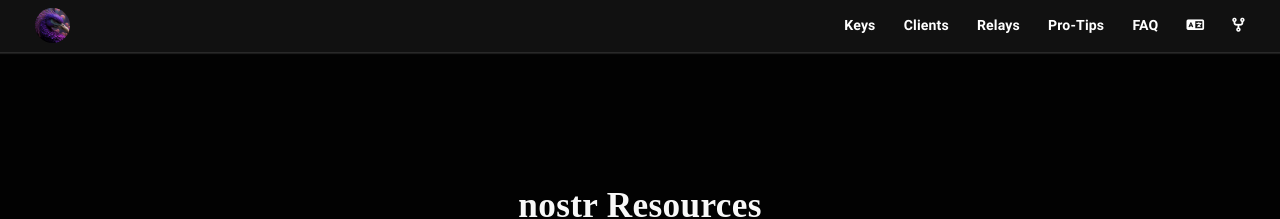
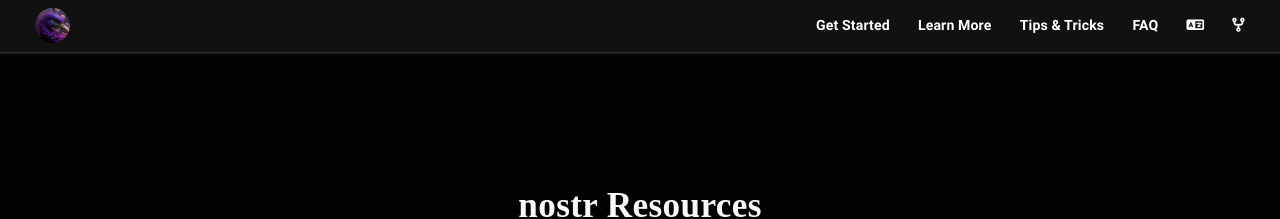
Before and after one commit to nostr-resources/nostr-resources.github.io, a Jekyll site: the page built from index.md, in a window 1280 px wide. Shown: the top 219 px of the page. Built offline with Jekyll 4.4.1, drawn with Linux system fonts in a browser that asks for light colours; some web fonts are replaced.

Commit message:
feat(nav): update

```diff
--- a/_includes/navigation.html
+++ b/_includes/navigation.html
@@ -1,9 +1,8 @@
 <nav>
   <ul class="header__list">
-    <li><a href="#keys">Keys</a></li>
-    <li><a href="#clients">Clients</a></li>
-    <li><a href="#relays">Relays</a></li>
-    <li><a href="#pro-tips">Pro-Tips</a></li>
+    <li><a href="#get-started">Get Started</a></li>
+    <li><a href="#learn-more">Learn More</a></li>
+    <li><a href="#pro-tips">Tips & Tricks</a></li>
     <li><a href="https://uselessshit.co/resources/nostr/" target="_blank">FAQ</a></li>
     <li><a href="#translations" title="Translations"><i class="fa fa-language"></i></a></li>
     <li><a href="https://github.com/nostr-resources/nostr-resources.github.io" title="GitHub"><i class="fa fa-code-fork"></i></a></li>
```
